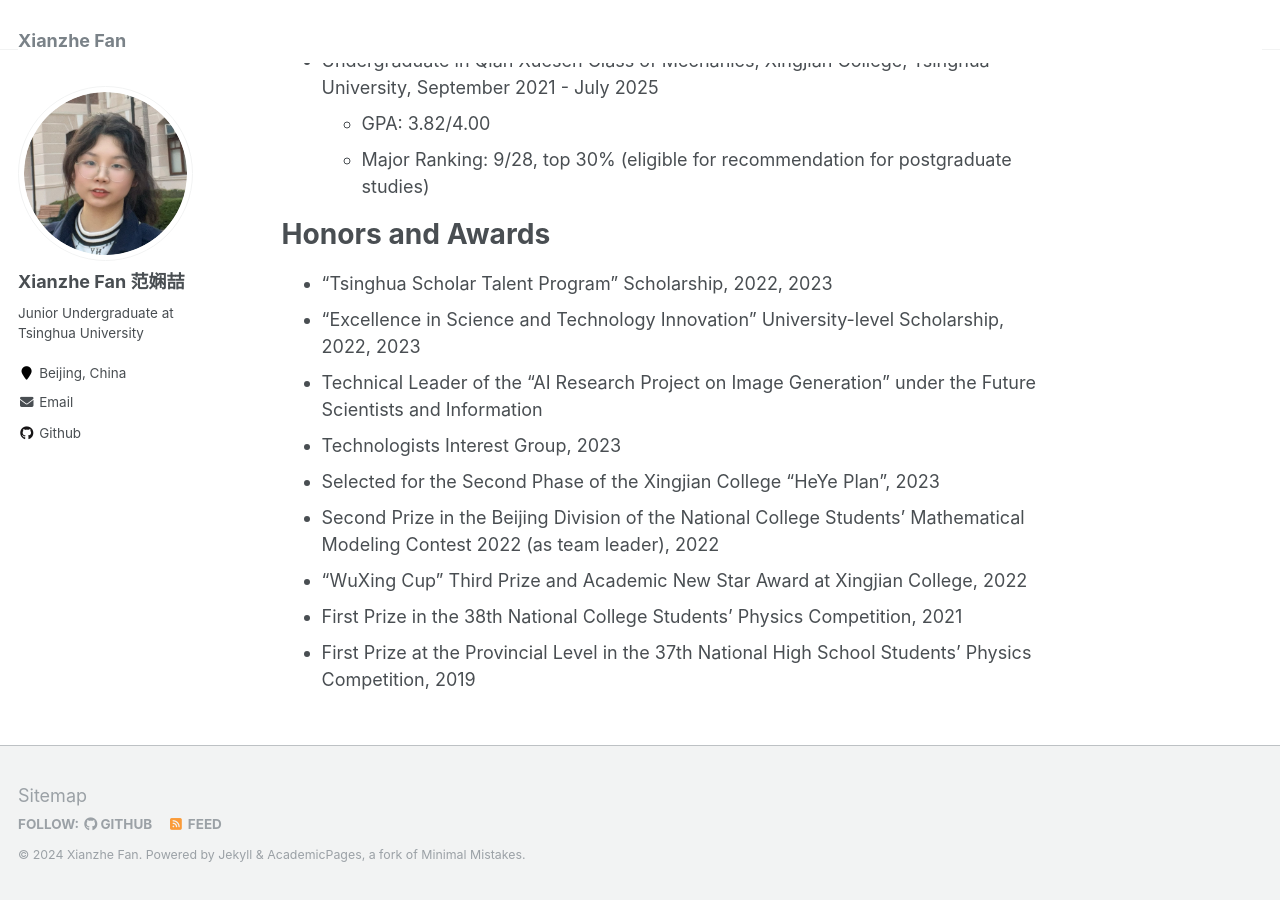
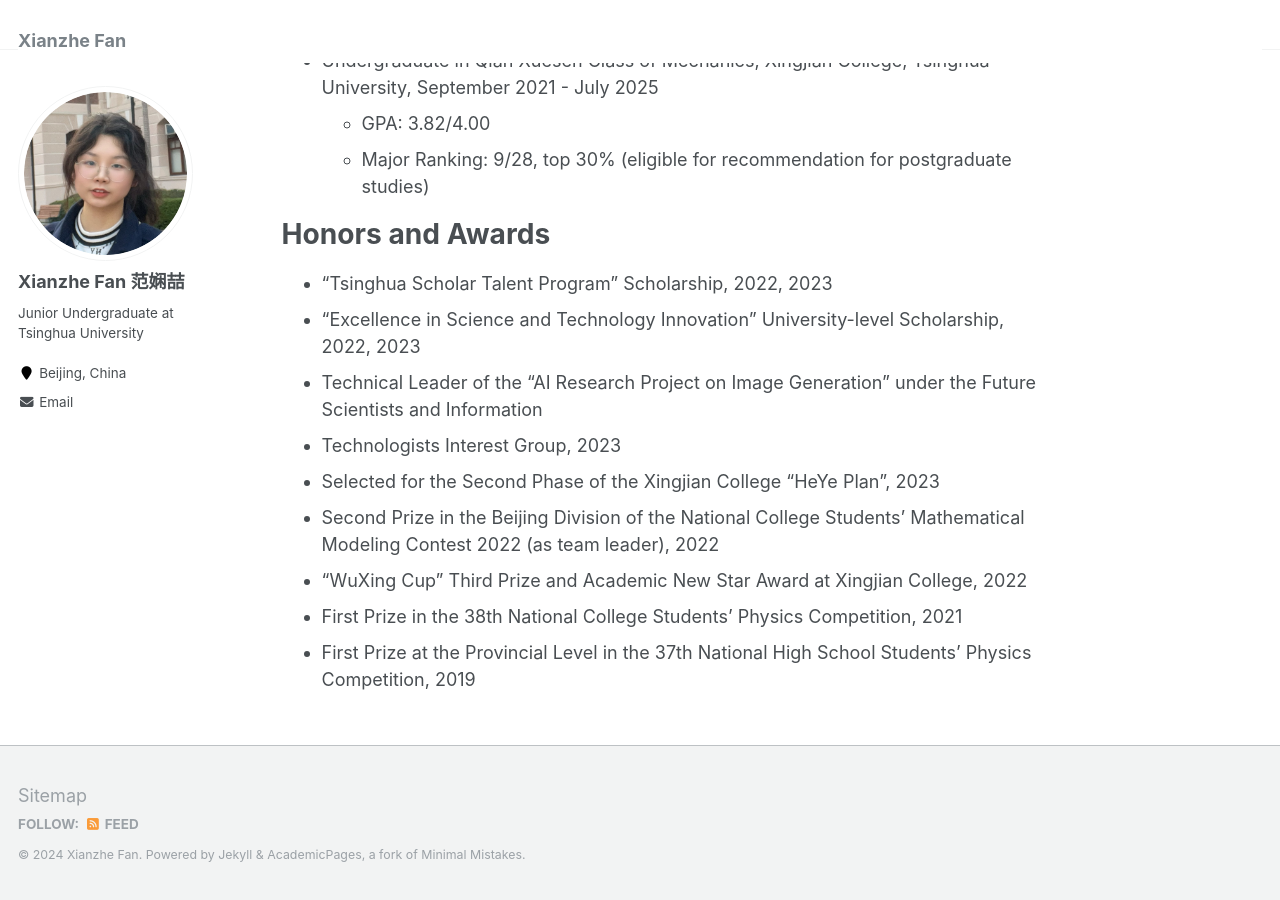
Before and after one commit to RidiculousRonZzz/RidiculousRonZzz.github.io, a Jekyll site: the page built from _pages/about.md, in a window 1280 px wide and 900 px high, scrolled down 836 px. Built offline with Jekyll 4.4.1, drawn with Linux system fonts in a browser that asks for light colours.

Commit message:
Add files via upload

```diff
--- a/_config.yml
+++ b/_config.yml
@@ -96,7 +96,7 @@ author:
   flickr           :
   facebook         :
   foursquare       :
-  github           : "RidiculousRonZzz"
+  github           : # "RidiculousRonZzz"
   google_plus      :
   keybase          :
   instagram        :
```
